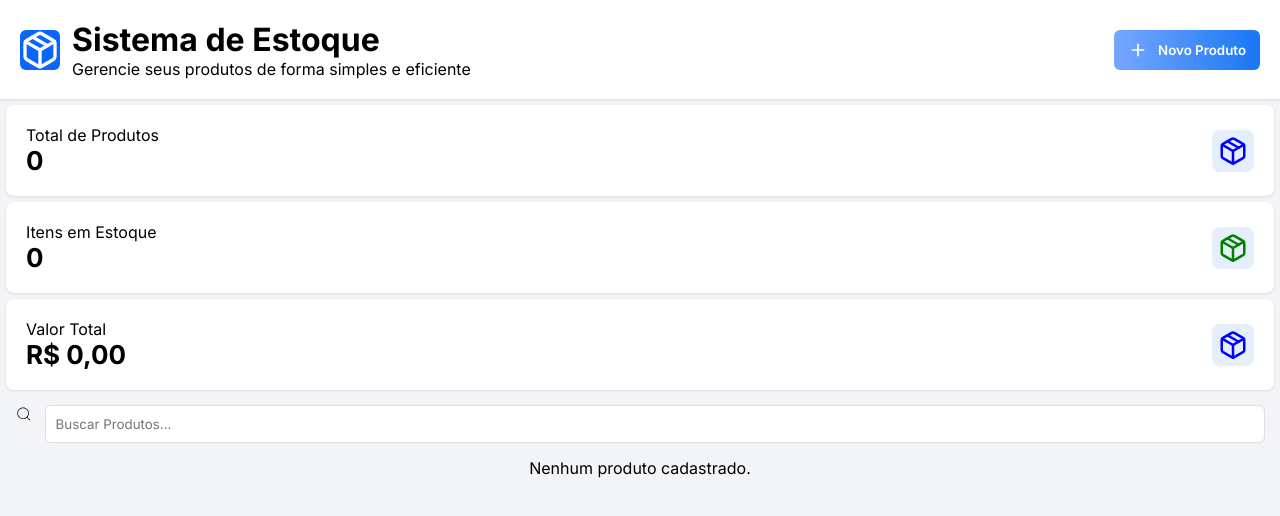
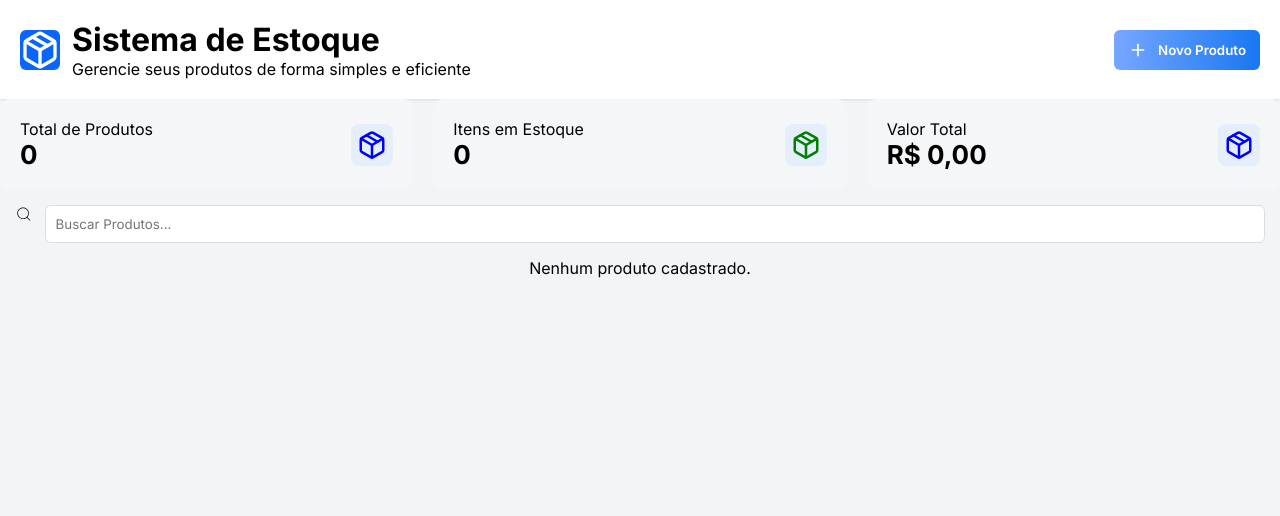
Before and after one commit to Uberdanalmeida/controle-estoque, a React (Vite) app: page / in a window 1280 px wide. Shown: the top 516 px of the page. Built offline with nearby package versions, Linux system fonts and the light colour scheme.

Commit message:
Refatora estilos das cartas, alterando a estrutura para um layout de grid e ajustando a estética com novas propriedades de estilo.

```diff
--- a/src/App.css
+++ b/src/App.css
@@ -54,16 +54,21 @@
   font-weight:600;
 }
 
-.cards{
-  background:#fff;
-  display:flex;
-  justify-content:space-between;
-  align-items:center;
-  padding:20px;
-  border-radius:8px;
-  box-shadow:0 1px 3px rgba(0,0,0,0.1);
-  flex:1;
-  margin:6px;
+.card {
+  display: grid;
+  grid-template-columns: repeat(auto-fit, minmax(250px, 1fr));
+  gap: 20px;
+}
+
+.cards {
+  flex: 1;
+  min-width: 220px;
+  background: #f5f6f8;
+  border-radius: 10px;
+  padding: 20px;
+  display: flex;
+  justify-content: space-between;
+  align-items: center;
 }
 
 .num{
```
